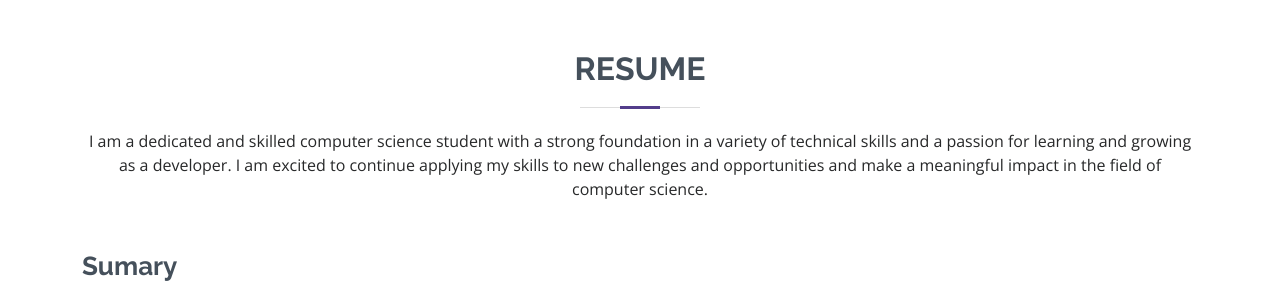
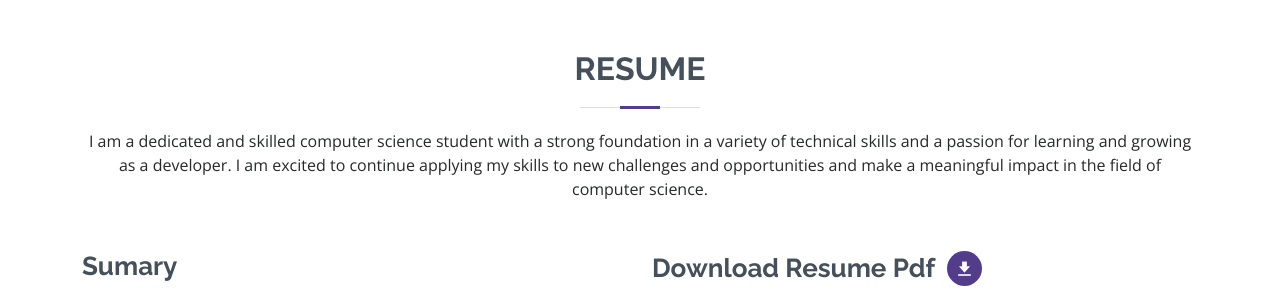
Before and after one commit to kishan-singh-code/My-Website, a plain HTML site: page index.html in a window 1280 px wide. Shown: the part 1945-2235 px from the top of the page. Drawn offline with nearby package versions, Linux system fonts and the light colour scheme.

Commit message:
pdf_change_commit

```diff
--- a/assets/css/style.css
+++ b/assets/css/style.css
@@ -1297,3 +1297,28 @@ section {
 .pintu {
   cursor: pointer;
 }
+
+/* Download */
+
+.aaa {
+  font-size: 19px;
+  display: inline-block;
+  background: #533d8b;
+  color: #fff;
+  line-height: 1;
+  padding: 8px 0;
+  margin-right: 4px;
+  border-radius: 50%;
+  text-align: center;
+  width: 35px;
+  height: 35px;
+  transition: 0.25s;
+}
+
+.aaa:hover {
+  box-shadow: 0 4px 8px 0 rgba(0, 0, 0, 0.2), 0 6px 20px 0 rgba(0, 0, 0, 0.623);
+  background: #fff;
+  color: #ff9e00;
+  text-shadow: 1px 1px 15px #fcb035;
+  transform: scale(1.2);
+}
--- a/index.html
+++ b/index.html
@@ -274,7 +274,9 @@
         </div>
 
         <div class="col-lg-6">
-          <h3 class="resume-title">&nbsp;</h3>
+          <h3 class="resume-title">Download Resume Pdf &nbsp;<span><a target="_blank"
+                href="assets/documents/Kishan's Resume.pdf" class="google-plus aaa"><i
+                  class='bx bxs-download'></i></a></span></h3>
           <div class="resume-item" style="padding: 0 0 10px 20px;">
             <h4>Intermediate </h4>
             <h5>2015 - 2016</h5>
```
Also changed, not shown: pro_1.html (+3 -7 lines), pro_2.html (+2 -7 lines), pro_3.html (+4 -7 lines), pro_4.html (+2 -7 lines), pro_5.html (+3 -7 lines), pro_6.html (+2 -7 lines), pro_7.html (+3 -7 lines), 1 other file.
